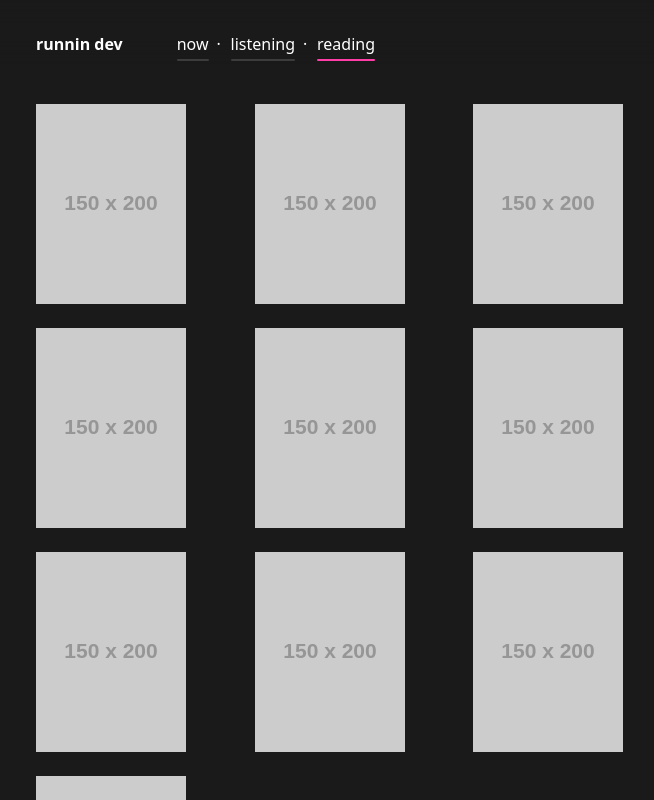
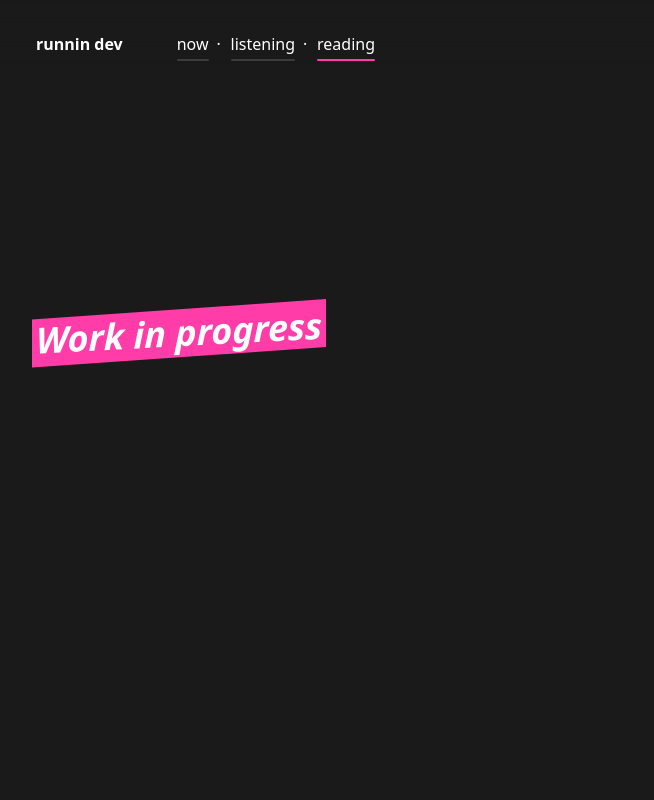
Before and after one commit to justpeterpan/runnin-dev, a SvelteKit app: page /reading in a window 1280 px wide. Shown: the top 800 px of the page, without its empty margins (284-938 px from the left). Built offline with nearby package versions, Linux system fonts and the light colour scheme.

Commit message:
chore(Listening): add patrice - 9

```diff
--- a/src/routes/listening/+page.svelte
+++ b/src/routes/listening/+page.svelte
@@ -47,6 +47,26 @@
 	<hr class="my-8 opacity-10" />
 	<h2 class="mb-8 font-normal text-4xl"><strong class="font-extrabold">2023</strong> November</h2>
 	<div class="flex flex-col space-y-12">
+		<!--  -->
+		<div class="flex flex-col sm:flex-row sm:space-x-8 space-y-4 sm:space-y-0">
+			<div
+				class="relative w-full sm:w-60 aspect-square before:border-2 before:border-white before:top-2 before:left-2 before:w-full before:h-full before:absolute before:rounded-xl before:bg-[#1a1a1a] hover:before:bg-white before:transition-colors before:duration-500 before:ease-in-out"
+			>
+				<img
+					class="absolute inset-0 rounded-xl border-2 border-white object-cover w-full h-full"
+					src="https://is1-ssl.mzstatic.com/image/thumb/Music126/v4/cf/ee/a4/cfeea4b7-e42a-e566-5b33-5353ed2a9f40/23UMGIM87104.rgb.jpg/632x632bb.webp"
+					alt="album cover"
+				/>
+			</div>
+			<div class="flex flex-col">
+				<h3 class="font-bold mb-0">Patrice - 9 (2023-11-03)</h3>
+				<div class="mb-2">
+					<strong>Listened on:</strong> 2023-11-03
+				</div>
+				<Rating rating={3.5} />
+			</div>
+		</div>
+
 		<!--  -->
 		<div class="flex flex-col sm:flex-row sm:space-x-8 space-y-4 sm:space-y-0">
 			<div
@@ -109,6 +129,8 @@
 	</div>
 </div>
 
+<!---->
+
 <style>
 	.equalizer {
 		display: flex;
--- a/src/routes/reading/+page.svelte
+++ b/src/routes/reading/+page.svelte
@@ -1,20 +1,7 @@
-<script>
-	const books = [
-		{ title: 'Book 1', cover: 'https://via.placeholder.com/150x200' },
-		{ title: 'Book 2', cover: 'https://via.placeholder.com/150x200' },
-		{ title: 'Book 3', cover: 'https://via.placeholder.com/150x200' },
-		{ title: 'Book 4', cover: 'https://via.placeholder.com/150x200' },
-		{ title: 'Book 5', cover: 'https://via.placeholder.com/150x200' },
-		{ title: 'Book 6', cover: 'https://via.placeholder.com/150x200' },
-		{ title: 'Book 7', cover: 'https://via.placeholder.com/150x200' },
-		{ title: 'Book 8', cover: 'https://via.placeholder.com/150x200' },
-		{ title: 'Book 9', cover: 'https://via.placeholder.com/150x200' },
-		{ title: 'Book 10', cover: 'https://via.placeholder.com/150x200' }
-	];
-</script>
-
-<div class="grid grid-cols-3 gap-4">
-	{#each books as book}
-		<img class="mb-2" src={book.cover} alt={book.title} />
-	{/each}
-</div>
+<blockquote class="text-4xl sm:mt-60 font-black italic text-slate-900 -skew-y-3">
+	<span
+		class="before:block before:absolute before:-inset-1 before:-skew-y-1 before:bg-[#ff3ca7] relative inline-block"
+	>
+		<span class="relative text-white">Work in progress</span>
+	</span>
+</blockquote>
```
